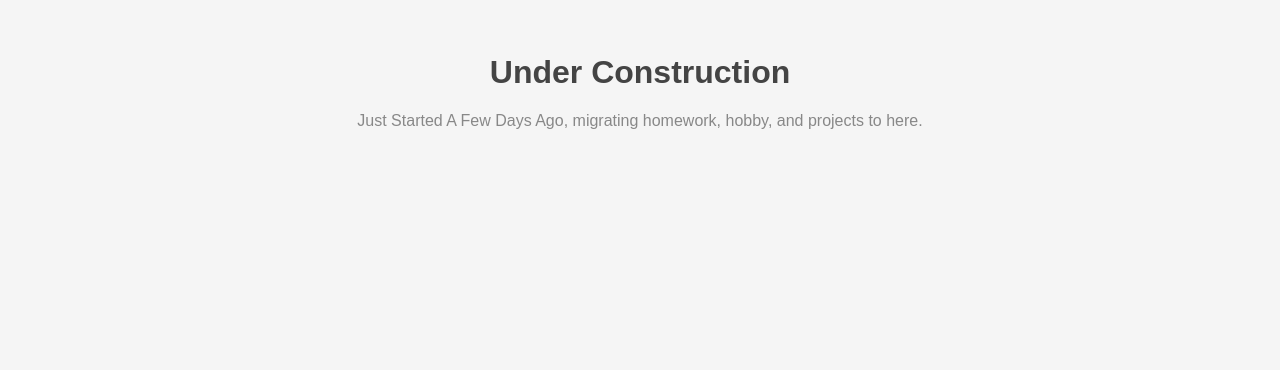
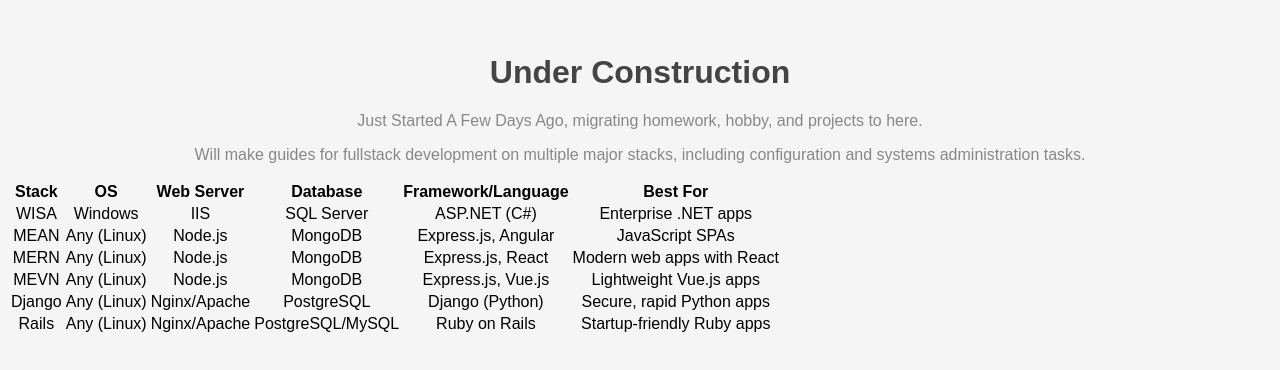
Before and after one commit to KindStarWonder/kindstarwonder.github.io, a plain HTML site: page index.html in a window 1280 px wide. Shown: the part 106-476 px from the top of the page. Drawn offline with Linux system fonts and the light colour scheme.

Commit message:
Update index.html
added plans

```diff
--- a/index.html
+++ b/index.html
@@ -13,5 +13,68 @@
 <body>
   <h1>Under Construction</h1>
   <p>Just Started A Few Days Ago, migrating homework, hobby, and projects to here.</p>
+  <p>Will make guides for fullstack development on multiple major stacks, including configuration and systems administration tasks.</p>
+<table>
+        <thead>
+            <tr>
+                <th>Stack</th>
+                <th>OS</th>
+                <th>Web Server</th>
+                <th>Database</th>
+                <th>Framework/Language</th>
+                <th>Best For</th>
+            </tr>
+        </thead>
+        <tbody>
+            <tr>
+                <td>WISA</td>
+                <td>Windows</td>
+                <td>IIS</td>
+                <td>SQL Server</td>
+                <td>ASP.NET (C#)</td>
+                <td>Enterprise .NET apps</td>
+            </tr>
+            <tr>
+                <td>MEAN</td>
+                <td>Any (Linux)</td>
+                <td>Node.js</td>
+                <td>MongoDB</td>
+                <td>Express.js, Angular</td>
+                <td>JavaScript SPAs</td>
+            </tr>
+            <tr>
+                <td>MERN</td>
+                <td>Any (Linux)</td>
+                <td>Node.js</td>
+                <td>MongoDB</td>
+                <td>Express.js, React</td>
+                <td>Modern web apps with React</td>
+            </tr>
+            <tr>
+                <td>MEVN</td>
+                <td>Any (Linux)</td>
+                <td>Node.js</td>
+                <td>MongoDB</td>
+                <td>Express.js, Vue.js</td>
+                <td>Lightweight Vue.js apps</td>
+            </tr>
+            <tr>
+                <td>Django</td>
+                <td>Any (Linux)</td>
+                <td>Nginx/Apache</td>
+                <td>PostgreSQL</td>
+                <td>Django (Python)</td>
+                <td>Secure, rapid Python apps</td>
+            </tr>
+            <tr>
+                <td>Rails</td>
+                <td>Any (Linux)</td>
+                <td>Nginx/Apache</td>
+                <td>PostgreSQL/MySQL</td>
+                <td>Ruby on Rails</td>
+                <td>Startup-friendly Ruby apps</td>
+            </tr>
+        </tbody>
+    </table>
 </body>
 </html>
```
